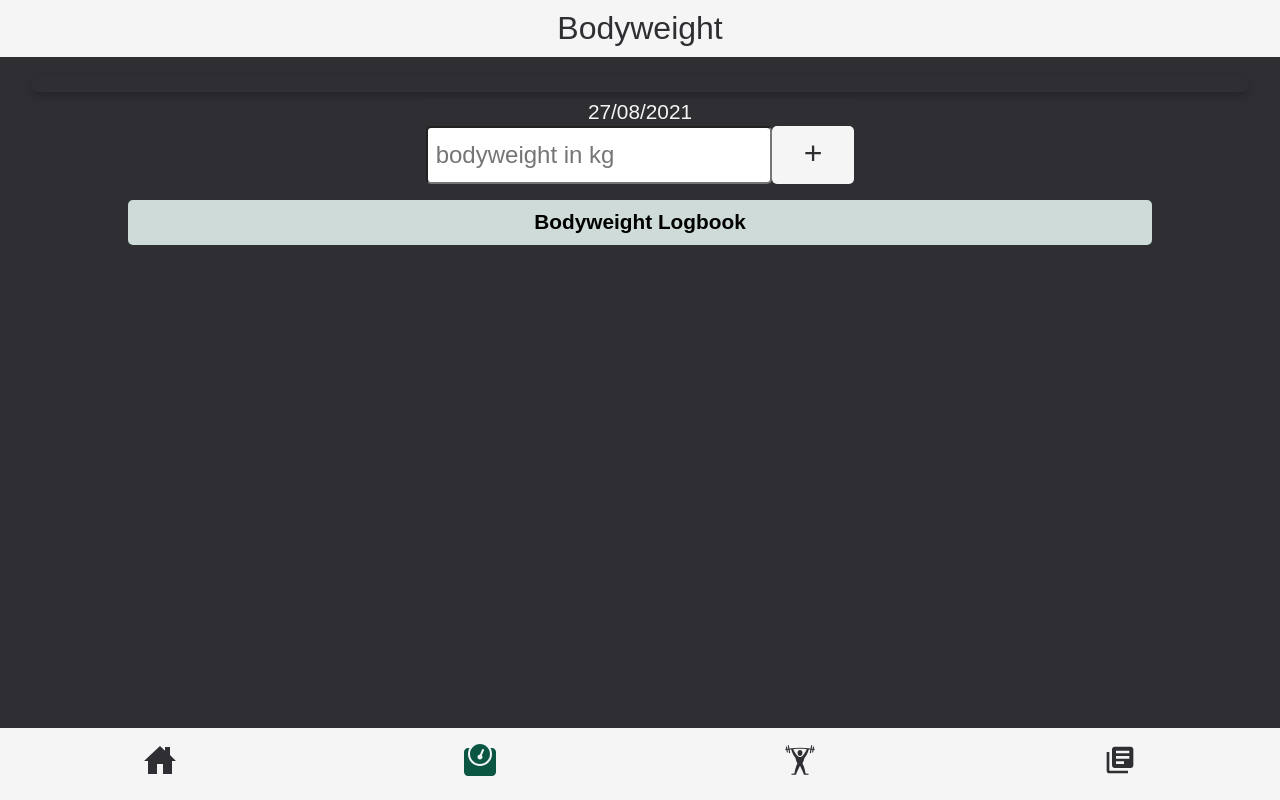
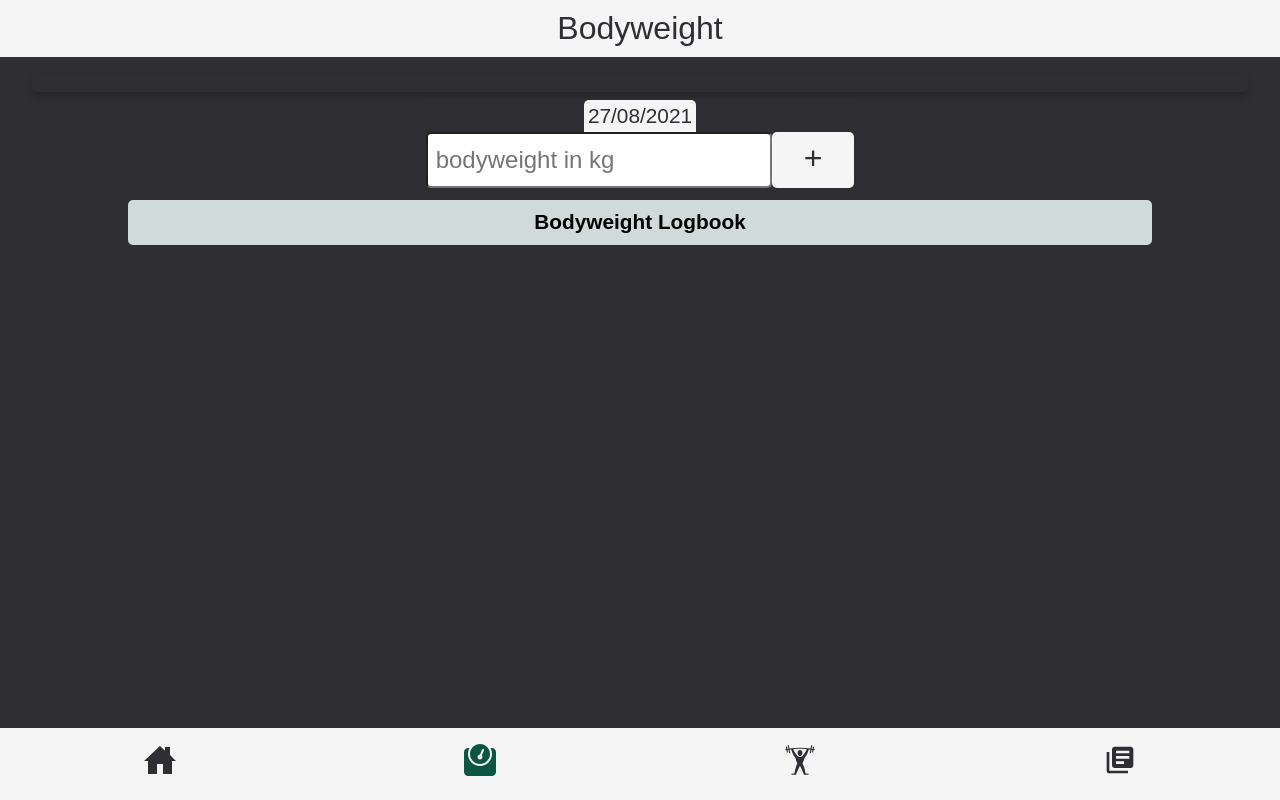
Before and after one commit to AlexJanow/WeightMate, a React (Create React App) app: page /bodyweight in a window 1280 px wide. Built offline with nearby package versions, Linux system fonts and the light colour scheme.

Commit message:
add ScrollToTop component

```diff
--- a/src/App.js
+++ b/src/App.js
@@ -3,10 +3,12 @@ import "./App.css";
 import Main from "./components/Main";
 import Footer from "./components/Footer";
 import Header from "./components/Header";
+import ScrollToTop from "./components/ScrollToTop";
 function App() {
   return (
     <>
       <Router>
+        <ScrollToTop />
         <div className="App">
           <Header />
           <Main />
--- /dev/null
+++ b/src/components/ScrollToTop.js
@@ -0,0 +1,12 @@
+import { useEffect } from "react";
+import { useLocation } from "react-router-dom";
+
+export default function ScrollToTop() {
+  const { pathname } = useLocation();
+
+  useEffect(() => {
+    window.scrollTo(0, 0);
+  }, [pathname]);
+
+  return null;
+}
--- a/src/pages/Bodyweight.css
+++ b/src/pages/Bodyweight.css
@@ -38,6 +38,12 @@
 }
 
 .bodyweight__date {
-  color: var(--primary);
+  background-color: var(--secondaryBackground);
+  color: var(--secondary);
   font-size: 1.3rem;
+  width: fit-content;
+  margin: auto;
+  border-top-left-radius: 5px;
+  border-top-right-radius: 5px;
+  padding: 0.2em;
 }
```
